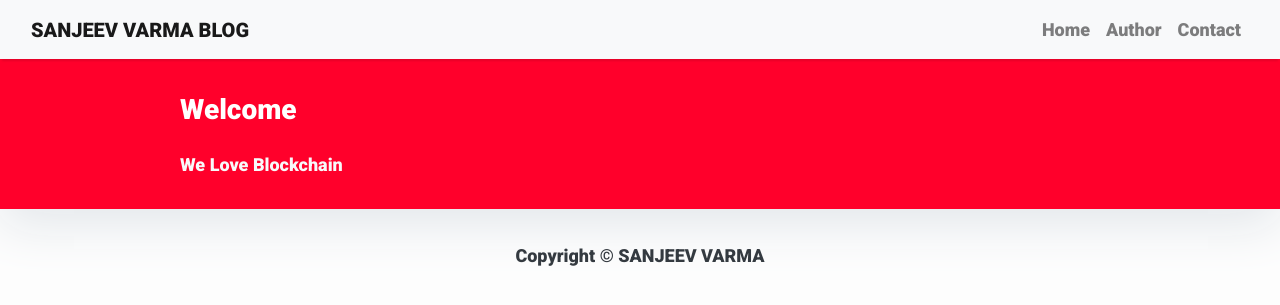
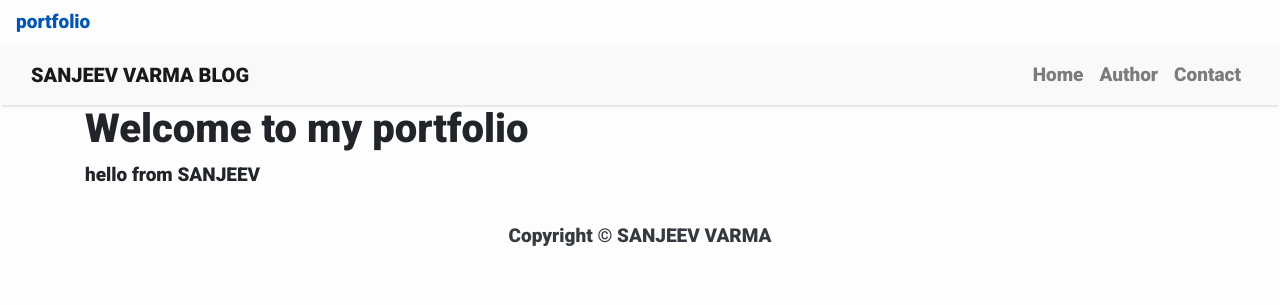
Before and after one commit to Sanjeevvarmabetter/sanjeev.github.io, a Django app: page / in a window 1280 px wide. Shown: the top 305 px of the page. Run offline with Django 4.2, Linux system fonts and the light colour scheme; data that the repository does not hold is empty; some libraries are stand-ins or nearby versions.

Commit message:
added portfolio front template

```diff
--- a/web/blog/templates/base.html
+++ b/web/blog/templates/base.html
@@ -1,3 +1,6 @@
+
+
+
 <!DOCTYPE html>
 <html lang="en">
 
@@ -14,6 +17,8 @@
     </head>
 
     <body>
+
+        <a class="nav-link text-black font-weight-bold" href="{% url 'portfolio' %}">portfolio</a>
         <style>
             body {
                 font-family: "Roboto",sans-serif ;
--- a/web/blog/templates/index.html
+++ b/web/blog/templates/index.html
@@ -1,3 +1,4 @@
+{% extends "portfolio.html" %}
 {% extends "base.html" %}
 {% block content %}
 
--- /dev/null
+++ b/web/blog/templates/portfolio.html
@@ -0,0 +1,11 @@
+{% extends "base.html" %}
+
+{% block content %}
+
+<div class="container">
+    <h1>Welcome to my portfolio</h1>
+    <p>hello from SANJEEV</p>
+
+</div>
+
+{% endblock %}
--- a/web/blog/urls.py
+++ b/web/blog/urls.py
@@ -1,7 +1,9 @@
 from . import views
 from django.urls import path
+from .views import portfolioview
 
 urlpatterns = [
+    path('',portfolioview.as_view(), name='frontpage'),
     path('', views.PostList.as_view(), name='home'),
     path('<slug:slug>/', views.PostDetail.as_view(), name='post_detail'),
 ]
--- a/web/blog/views.py
+++ b/web/blog/views.py
@@ -1,8 +1,11 @@
 from django.shortcuts import render
 from django.views import generic
 from .models import Post
+from django.views.generic import TemplateView
 # Create your views here.
 
+class portfolioview(TemplateView):
+    template_name = 'portfolio.html'
 
 class PostList(generic.ListView):
     queryset = Post.objects.filter(status=1).order_by('-created_on')
--- a/web/web/urls.py
+++ b/web/web/urls.py
@@ -18,8 +18,10 @@ from django.contrib import admin
 from django.urls import path,include
 from django.conf.urls.static import static
 from django.conf import settings
+from blog.views import portfolioview
 
 urlpatterns = [
+    path('', portfolioview.as_view(), name='portfolio'),
     path('admin/', admin.site.urls),
     path('',include('blog.urls')),
     path('ckeditor/',include('ckeditor_uploader.urls')),
```
